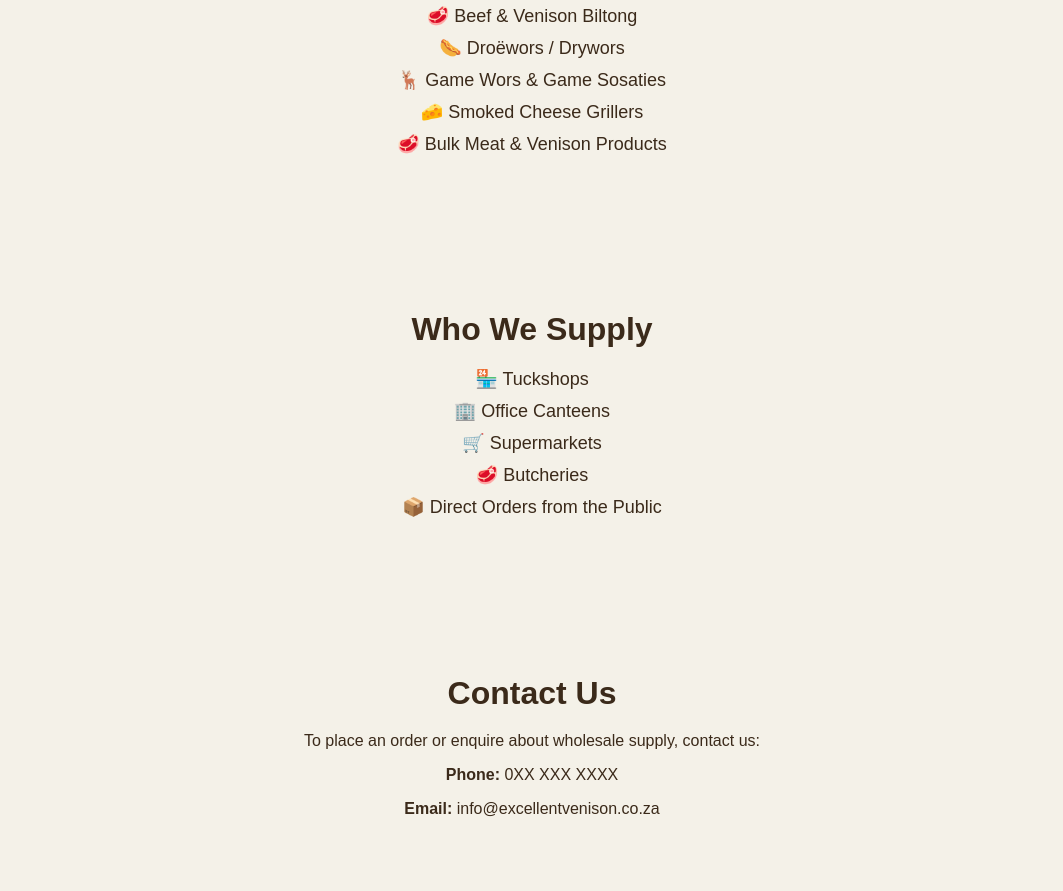
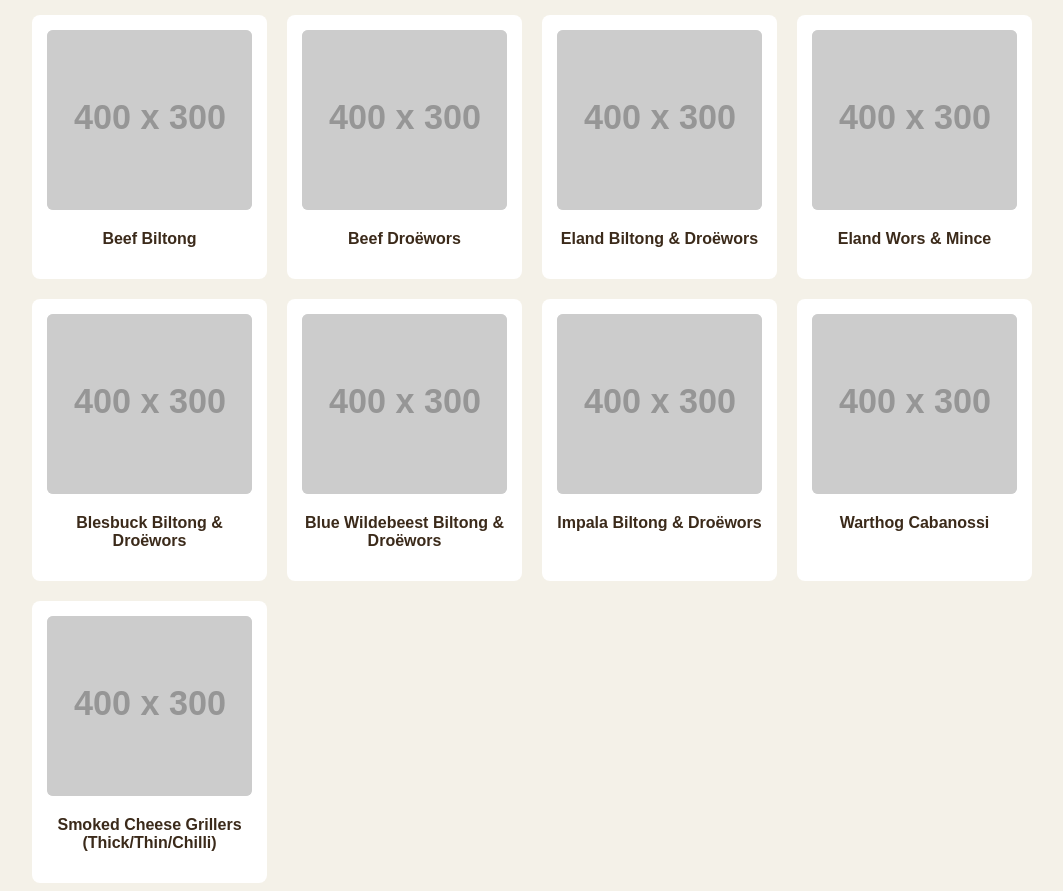
Before and after one commit to excellentvenison/excellentvenison, a plain HTML site: page index.html in a window 1280 px wide. Shown: the part 478-1369 px from the top of the page, without its empty margins (108-1171 px from the left). Drawn offline with Linux system fonts and the light colour scheme; placeholder pictures from the web are drawn by us.

Commit message:
Update index.html

```diff
--- a/index.html
+++ b/index.html
@@ -50,14 +50,30 @@
             margin-bottom: 20px;
         }
 
-        .products {
-            max-width: 900px;
+        .container {
+            max-width: 1000px;
             margin: auto;
         }
 
-        .products p {
-            margin: 10px 0;
-            font-size: 18px;
+        .product-grid {
+            display: grid;
+            grid-template-columns: repeat(auto-fit, minmax(220px, 1fr));
+            gap: 20px;
+            margin-top: 30px;
+        }
+
+        .product {
+            background: white;
+            padding: 15px;
+            border-radius: 8px;
+        }
+
+        .product img {
+            width: 100%;
+            height: 180px;
+            object-fit: cover;
+            border-radius: 6px;
+            background: #ddd;
         }
 
         footer {
@@ -66,43 +82,109 @@
             text-align: center;
             padding: 30px;
         }
+
+        .contact p {
+            margin: 8px 0;
+            font-size: 18px;
+        }
     </style>
 </head>
 <body>
 
 <header>
     <h1>Excellent Venison</h1>
-    <p>Premium Biltong, Drywors & Game Meat Products</p>
+    <p>Premium Biltong, Droëwors & Game Meat Products</p>
     <a href="#contact" class="btn">Contact Us to Order</a>
 </header>
 
 <section>
-    <h2>Our Products</h2>
-    <div class="products">
-        <p>🥩 Beef & Venison Biltong</p>
-        <p>🌭 Droëwors / Drywors</p>
-        <p>🦌 Game Wors & Game Sosaties</p>
-        <p>🧀 Smoked Cheese Grillers</p>
-        <p>🥩 Bulk Meat & Venison Products</p>
+    <div class="container">
+        <h2>Our Product Range</h2>
+
+        <div class="product-grid">
+
+            <div class="product">
+                <img src="https://via.placeholder.com/400x300">
+                <p><strong>Beef Biltong</strong></p>
+            </div>
+
+            <div class="product">
+                <img src="https://via.placeholder.com/400x300">
+                <p><strong>Beef Droëwors</strong></p>
+            </div>
+
+            <div class="product">
+                <img src="https://via.placeholder.com/400x300">
+                <p><strong>Eland Biltong & Droëwors</strong></p>
+            </div>
+
+            <div class="product">
+                <img src="https://via.placeholder.com/400x300">
+                <p><strong>Eland Wors & Mince</strong></p>
+            </div>
+
+            <div class="product">
+                <img src="https://via.placeholder.com/400x300">
+                <p><strong>Blesbuck Biltong & Droëwors</strong></p>
+            </div>
+
+            <div class="product">
+                <img src="https://via.placeholder.com/400x300">
+                <p><strong>Blue Wildebeest Biltong & Droëwors</strong></p>
+            </div>
+
+            <div class="product">
+                <img src="https://via.placeholder.com/400x300">
+                <p><strong>Impala Biltong & Droëwors</strong></p>
+            </div>
+
+            <div class="product">
+                <img src="https://via.placeholder.com/400x300">
+                <p><strong>Warthog Cabanossi</strong></p>
+            </div>
+
+            <div class="product">
+                <img src="https://via.placeholder.com/400x300">
+                <p><strong>Smoked Cheese Grillers (Thick/Thin/Chilli)</strong></p>
+            </div>
+
+        </div>
     </div>
 </section>
 
 <section>
-    <h2>Who We Supply</h2>
-    <div class="products">
-        <p>🏪 Tuckshops</p>
-        <p>🏢 Office Canteens</p>
-        <p>🛒 Supermarkets</p>
-        <p>🥩 Butcheries</p>
-        <p>📦 Direct Orders from the Public</p>
+    <div class="container">
+        <h2>Natural Ingredients</h2>
+        <p>
+            Our biltong is made using traditional South African methods with simple,
+            natural ingredients. No artificial preservatives.
+        </p>
+        <p>
+            <strong>Ingredients:</strong>
+            Premium quality meat, vinegar, salt, coriander, black pepper,
+            natural spices.
+        </p>
+        <p>
+            Air-dried slowly to preserve flavour and tenderness.
+        </p>
+    </div>
+</section>
+
+<section>
+    <div class="container">
+        <h2>Who We Supply</h2>
+        <p>Tuckshops | Office Canteens | Supermarkets | Butcheries | Direct Public Orders</p>
     </div>
 </section>
 
 <section id="contact">
-    <h2>Contact Us</h2>
-    <p>To place an order or enquire about wholesale supply, contact us:</p>
-    <p><strong>Phone:</strong> 0XX XXX XXXX</p>
-    <p><strong>Email:</strong> info@excellentvenison.co.za</p>
+    <div class="container contact">
+        <h2>Contact Us</h2>
+        <p><strong>Derik:</strong> 083 227 9481</p>
+        <p><strong>Izak:</strong> 076 017 5956</p>
+        <p><strong>Email:</strong> excellentvenison@gmail.com</p>
+        <p><strong>Processing Address:</strong> 23 Largo Rd, Strubenvale, Springs, 1559</p>
+    </div>
 </section>
 
 <footer>
```
